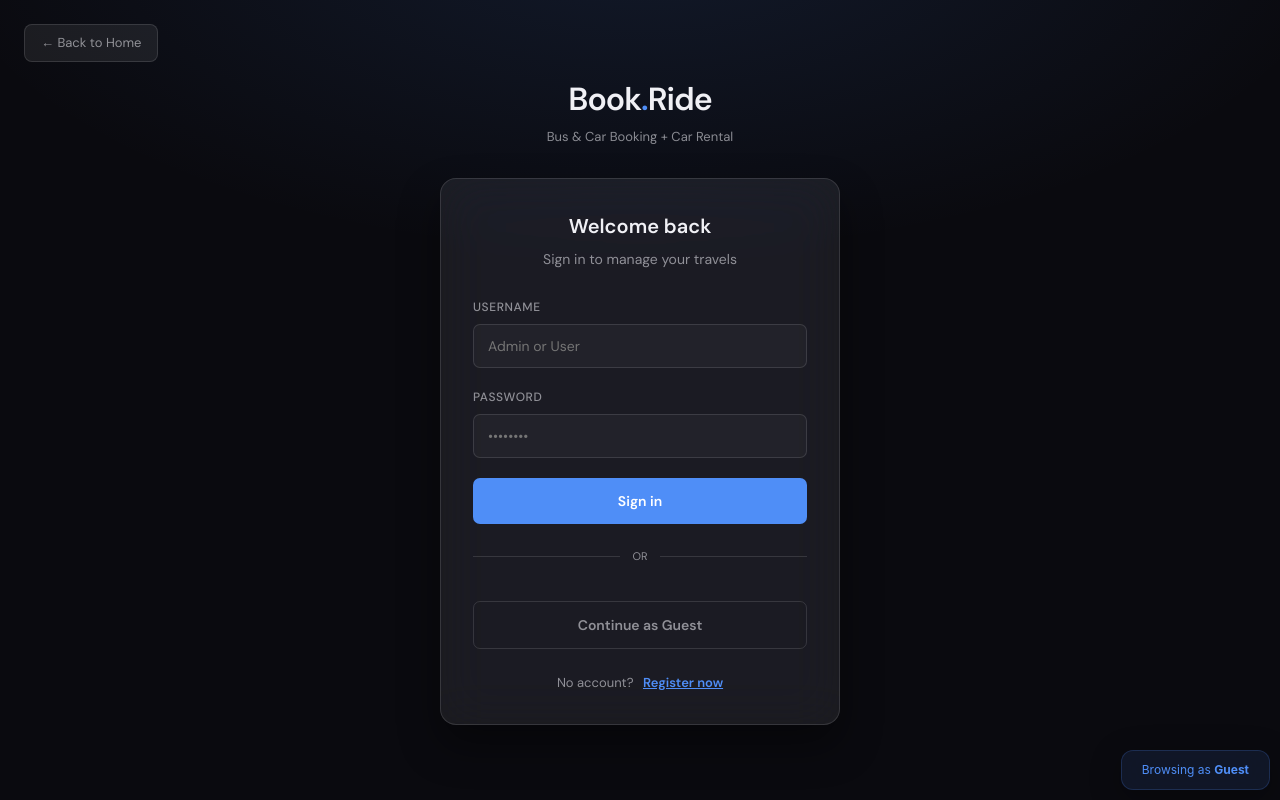
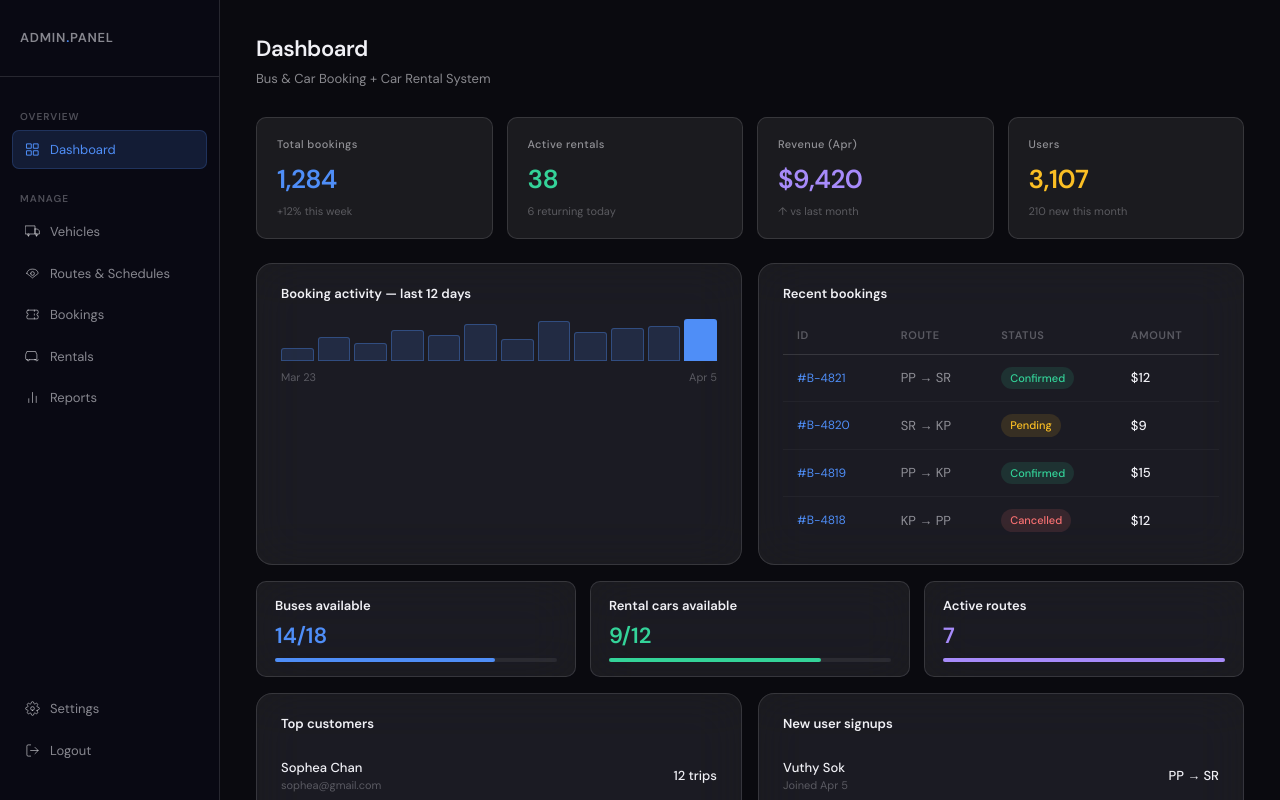
Before and after one commit to Mongkol7/Bus-Car-Booking-Car-Rental-System, a React (Vite) app: page /admin in a window 1280 px wide. Before the commit this address led to /login. Shown: the top 800 px of the page. Built offline with nearby package versions, Linux system fonts and the light colour scheme; sample sign-in values are in the browser's storage; a web font is replaced by a local one.

Commit message:
Fix logout navigation and logo routing

```diff
--- a/src/Admin.jsx
+++ b/src/Admin.jsx
@@ -289,7 +289,11 @@ const NAV = [
 function Sidebar({ active, setActive, onLogout }) {
   return (
     <div className="sidebar">
-      <div className="sidebar-logo">
+      <div
+        className="sidebar-logo"
+        style={{ cursor: 'pointer' }}
+        onClick={() => setActive('dashboard')}
+      >
         Admin<span>.</span>Panel
       </div>
       <div className="nav-section">
--- a/src/App.jsx
+++ b/src/App.jsx
@@ -1,11 +1,15 @@
 import { useEffect, useState } from 'react';
-import { BrowserRouter, Routes, Route, Navigate } from 'react-router-dom';
+import { BrowserRouter, Routes, Route, Navigate, useNavigate } from 'react-router-dom';
 import AdminApp from './Admin';
 import UserApp from './User';
 import Login from './Login';
 
 function App() {
-  const [role, setRole] = useState('guest'); // default to guest (Unknown User)
+  const [role, setRole] = useState(() => {
+    if (typeof window === 'undefined') return 'guest';
+    return window.localStorage.getItem('role') || 'guest';
+  });
+  const [redirectToLogin, setRedirectToLogin] = useState(false);
 
   const handleLogin = (userRole) => {
     setRole(userRole);
@@ -13,7 +17,7 @@ function App() {
 
   const handleLogout = () => {
     setRole('guest');
-    window.location.href = '/login';
+    setRedirectToLogin(true);
   };
 
   const RoleRoute = ({ targetRole }) => {
@@ -24,8 +28,15 @@ function App() {
     return <UserApp role={targetRole} onLogout={handleLogout} />;
   };
 
+  useEffect(() => {
+    if (typeof window !== 'undefined') {
+      window.localStorage.setItem('role', role);
+    }
+  }, [role]);
+
   return (
     <BrowserRouter>
+      <LogoutListener shouldRedirect={redirectToLogin} onDone={() => setRedirectToLogin(false)} />
       <Routes>
         {/* User / Guest Landing Route */}
         <Route
@@ -94,3 +105,14 @@ function App() {
 }
 
 export default App;
+
+function LogoutListener({ shouldRedirect, onDone }) {
+  const navigate = useNavigate();
+  useEffect(() => {
+    if (shouldRedirect) {
+      navigate('/login', { replace: true });
+      onDone();
+    }
+  }, [shouldRedirect, navigate, onDone]);
+  return null;
+}
--- a/src/User.jsx
+++ b/src/User.jsx
@@ -305,7 +305,16 @@ function TopNav({ active, setActive, role, onLogout }) {
   const navigate = useNavigate();
   return (
     <nav className="topnav">
-      <div className="topnav-logo">Book<span>.</span>Ride</div>
+      <div
+        className="topnav-logo"
+        style={{ cursor: 'pointer' }}
+        onClick={() => {
+          setActive('home');
+          navigate('/');
+        }}
+      >
+        Book<span>.</span>Ride
+      </div>
       <div className="topnav-links">
         {NAV.map((n) => (
           <div key={n.id} className={`topnav-link ${active === n.id ? 'active' : ''}`} onClick={() => setActive(n.id)}>{n.label}</div>
```
